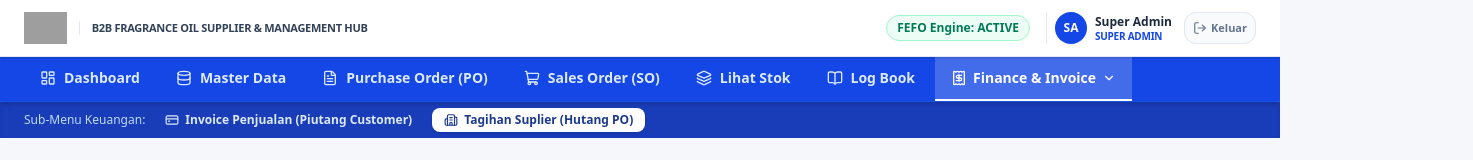
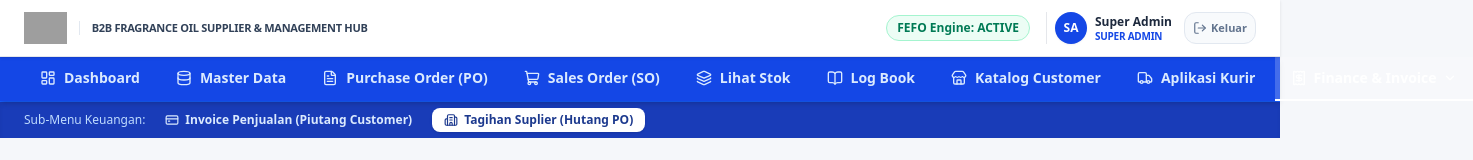
Before and after one commit to justslam1/artaroma, a Next.js app: page /admin/finance/payables in a window 1280 px wide. Shown: the top 160 px of the page, 1473 px wide, since content can reach past the window. Built offline with nearby package versions, Linux system fonts and the light colour scheme; no server answers; the database is empty; grey boxes are pictures that could not be loaded.

Commit message:
feat: implement AdminTopNav component with role-based module navigation and user session management

```diff
--- a/src/components/navigation/admin-topnav.tsx
+++ b/src/components/navigation/admin-topnav.tsx
@@ -19,6 +19,8 @@ import {
   User,
   History,
   BookOpen,
+  Truck,
+  Store,
 } from 'lucide-react';
 
 export function AdminTopNav() {
@@ -39,6 +41,8 @@ export function AdminTopNav() {
   const isStockActive = pathname.startsWith('/admin/stock');
   const isFinanceActive = pathname.startsWith('/admin/finance');
   const isTransactionsActive = pathname.startsWith('/admin/transactions');
+  const isCatalogActive = pathname.startsWith('/customer');
+  const isCourierActive = pathname.startsWith('/courier');
 
   const isPOActive = pathname.startsWith('/admin/procurement');
   const isSOActive = pathname.startsWith('/admin/sales-orders') || pathname.startsWith('/admin/orders');
@@ -109,6 +113,8 @@ export function AdminTopNav() {
   const canAccessStock = isSuperAdmin || allowedMods.includes('Lihat Stok (Gudang)');
   const canAccessFinance = isSuperAdmin || allowedMods.includes('Finance & Invoice');
   const canAccessLogBook = isSuperAdmin || allowedMods.includes('Log Book & Arsip') || allowedMods.includes('Log Book');
+  const canAccessCustomerCatalog = isSuperAdmin || allowedMods.includes('Katalog Customer');
+  const canAccessCourierApp = isSuperAdmin || allowedMods.includes('Aplikasi Kurir');
 
   return (
     <>
@@ -256,6 +262,36 @@ export function AdminTopNav() {
               </Link>
             )}
 
+            {/* Katalog Customer */}
+            {canAccessCustomerCatalog && (
+              <Link
+                href="/customer/catalog"
+                className={`flex items-center gap-2 px-4 h-full text-sm font-semibold transition-all border-b-2 whitespace-nowrap ${
+                  isCatalogActive
+                    ? 'bg-white/15 text-white border-white'
+                    : 'text-blue-100 border-transparent hover:bg-white/10 hover:text-white'
+                }`}
+              >
+                <Store className="w-4 h-4" />
+                <span>Katalog Customer</span>
+              </Link>
+            )}
+
+            {/* Aplikasi Kurir */}
+            {canAccessCourierApp && (
+              <Link
+                href="/courier"
+                className={`flex items-center gap-2 px-4 h-full text-sm font-semibold transition-all border-b-2 whitespace-nowrap ${
+                  isCourierActive
+                    ? 'bg-white/15 text-white border-white'
+                    : 'text-blue-100 border-transparent hover:bg-white/10 hover:text-white'
+                }`}
+              >
+                <Truck className="w-4 h-4" />
+                <span>Aplikasi Kurir</span>
+              </Link>
+            )}
+
             {/* Dropdown Menu 2: Finance & Invoice */}
             {canAccessFinance && (
               <div ref={financeRef} className="relative h-full">
```
